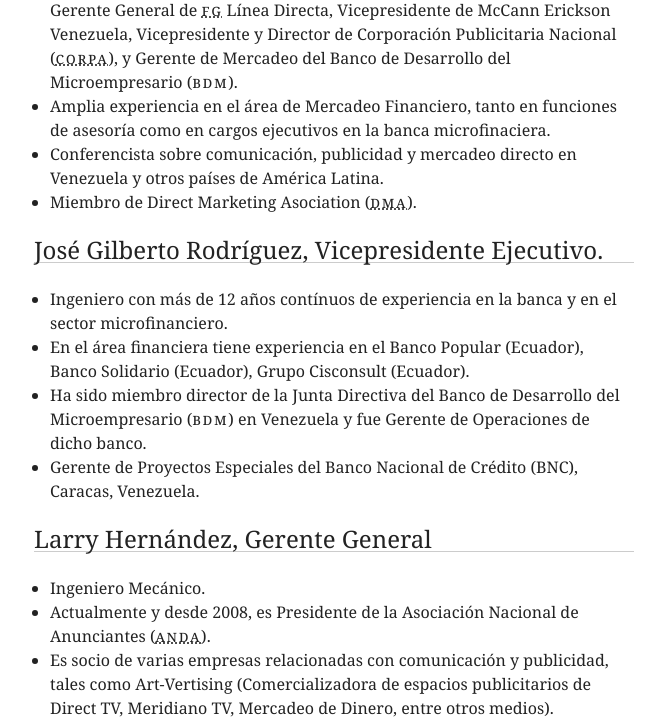
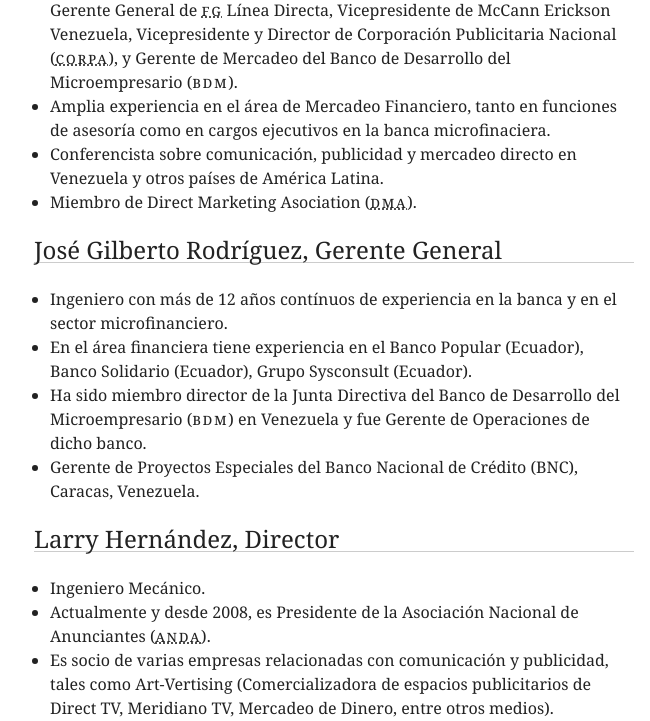
Before and after one commit to gesteves/taskgestion, a Python web app: template templates/index.html in a window 1280 px wide. Shown: the part 2166-2887 px from the top of the page, without its empty margins (356-1006 px from the left). Run offline with Jinja, Linux system fonts and the light colour scheme; the template is opened without the code that fills it, so the values that code supplies are empty; some libraries are stand-ins or nearby versions.

Commit message:
Changed socios

```diff
--- a/templates/socios.html
+++ b/templates/socios.html
@@ -12,16 +12,16 @@
 <li>Miembro de Direct Marketing Asociation (<abbr title="Direct Marketing Asociation">DMA</abbr>).</li>
 </ul>
 
-<h3>José Gilberto Rodríguez, Vicepresidente Ejecutivo.</h3>
+<h3>José Gilberto Rodríguez, Gerente General</h3>
 
 <ul>
 <li>Ingeniero  con más de 12 años contínuos de experiencia en la banca y en el sector microfinanciero.</li>
-<li>En el área financiera tiene experiencia en el Banco Popular (Ecuador), Banco Solidario (Ecuador), Grupo Cisconsult (Ecuador).</li>
+<li>En el área financiera tiene experiencia en el Banco Popular (Ecuador), Banco Solidario (Ecuador), Grupo Sysconsult (Ecuador).</li>
 <li>Ha sido miembro director de la Junta Directiva del Banco de Desarrollo del Microempresario (<abbr>BDM</abbr>) en Venezuela y fue Gerente de Operaciones de  dicho banco.</li>
 <li>Gerente de Proyectos Especiales del Banco Nacional de Crédito (BNC), Caracas, Venezuela.</li>
 </ul>
 
-<h3>Larry Hernández, Gerente General</h3>
+<h3>Larry Hernández, Director</h3>
 
 <ul>
 <li>Ingeniero Mecánico.</li>
```
